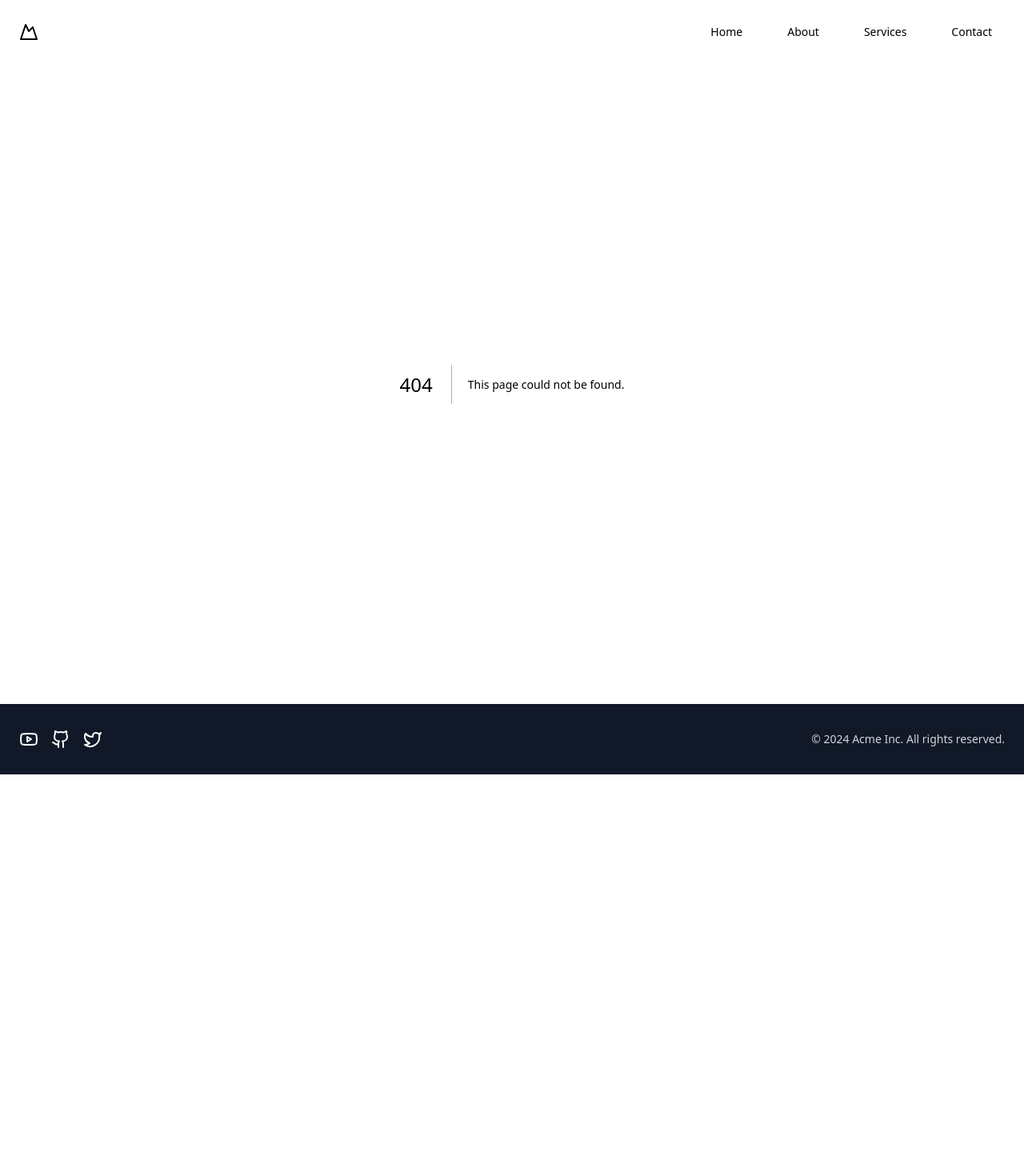
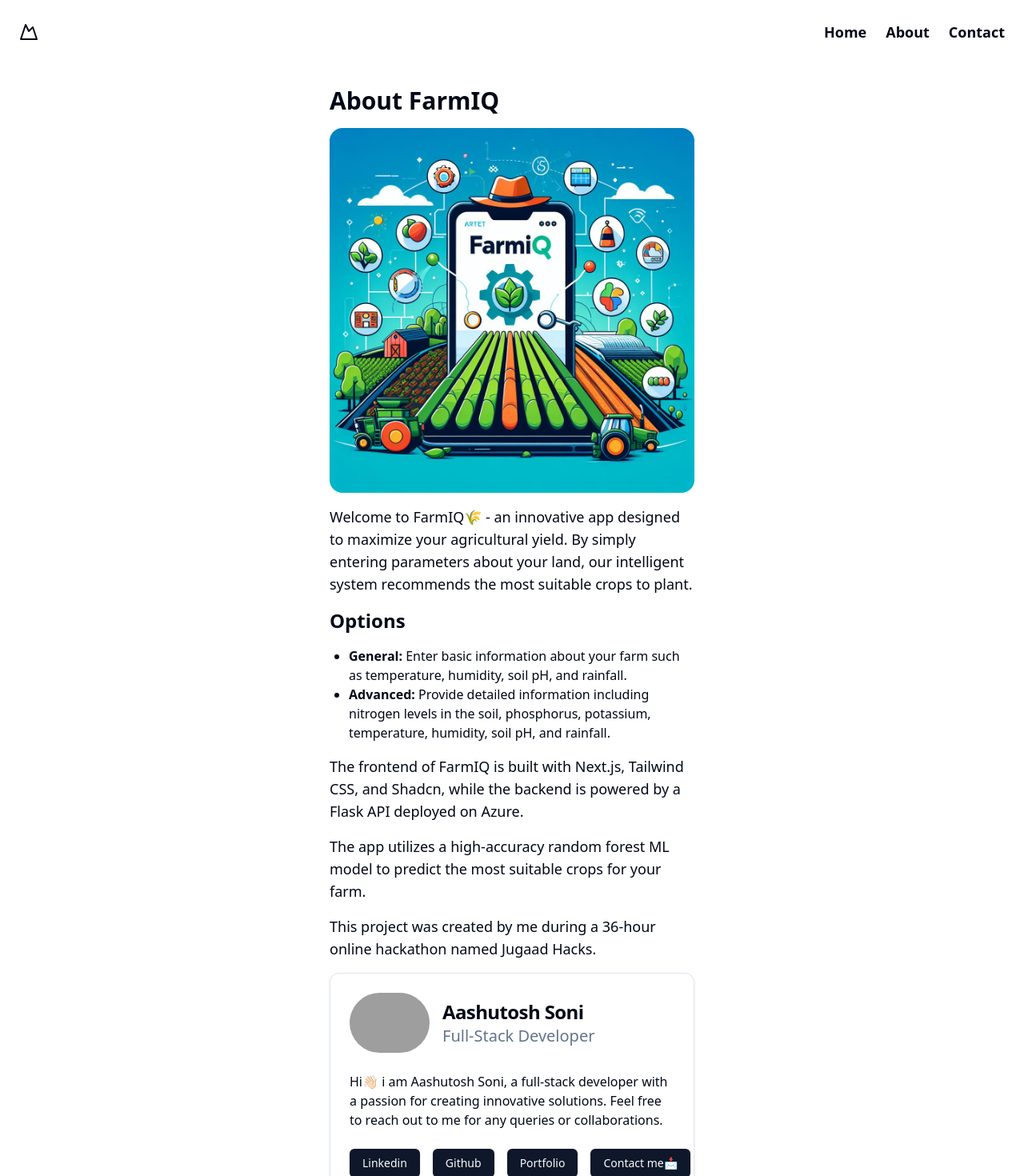
Before and after one commit to ashutosh7i/FarmIQ, a Next.js app: page /about in a window 1280 px wide. Before the commit this address had no page. Shown: the top 1470 px of the page at 80% size. Before the commit the page ends 968 px from the top, so only its background shows below. Built offline with nearby package versions, Linux system fonts and the light colour scheme; grey boxes are pictures that could not be loaded.

Commit message:
update: fixed layout and added about p

```diff
--- a/next.config.mjs
+++ b/next.config.mjs
@@ -1,4 +1,8 @@
 /** @type {import('next').NextConfig} */
-const nextConfig = {};
+const nextConfig = {
+  images: {
+    domains: ["github.com"],
+  },
+};
 
 export default nextConfig;
--- /dev/null
+++ b/src/app/about/page.tsx
@@ -0,0 +1,115 @@
+import React from "react";
+import Image from "next/image";
+import Link from "next/link";
+import hero from "../../../public/hero.jpeg";
+import {
+  Card,
+  CardContent,
+  CardDescription,
+  CardFooter,
+  CardHeader,
+  CardTitle,
+} from "@/components/ui/card";
+import { Button } from "@/components/ui/button";
+
+type Props = {};
+
+export default function about({}: Props) {
+  return (
+    <div className="p-7 w-full max-w-lg mx-auto relative">
+      <h1 className="text-3xl font-bold mb-4">About FarmIQ</h1>
+      <div className="w-full relative pt-[100%]">
+        <Image
+          src={hero}
+          alt="profile"
+          objectFit="cover"
+          fill
+          className="w-full h-full top-0 left-0 object-cover rounded-2xl"
+        />
+      </div>
+      <p className="text-lg mt-4 mb-4">
+        Welcome to FarmIQ🌾 - an innovative app designed to maximize your
+        agricultural yield. By simply entering parameters about your land, our
+        intelligent system recommends the most suitable crops to plant.
+      </p>
+      <h2 className="text-2xl font-bold mb-4">Options</h2>
+      <ul className="list-disc pl-6 mb-4">
+        <li>
+          <span className="font-bold">General:</span> Enter basic information
+          about your farm such as temperature, humidity, soil pH, and rainfall.
+        </li>
+        <li>
+          <span className="font-bold">Advanced:</span> Provide detailed
+          information including nitrogen levels in the soil, phosphorus,
+          potassium, temperature, humidity, soil pH, and rainfall.
+        </li>
+      </ul>
+      <p className="text-lg mb-4">
+        The frontend of FarmIQ is built with Next.js, Tailwind CSS, and Shadcn,
+        while the backend is powered by a Flask API deployed on Azure.
+      </p>
+      <p className="text-lg mb-4">
+        The app utilizes a high-accuracy random forest ML model to predict the
+        most suitable crops for your farm.
+      </p>
+
+      <p className="text-lg mb-4">
+        This project was created by me during a 36-hour online hackathon named
+        Jugaad Hacks.
+      </p>
+      <Card>
+        <CardHeader>
+          <div className="flex items-center space-x-4">
+            <Image
+              src="https://github.com/ashutosh7i.png"
+              alt="Aashutosh Soni"
+              width={100} // Increased from 50 to 100
+              height={100} // Increased from 50 to 100
+              className="rounded-full"
+            />
+            <div>
+              <CardTitle className="text-2xl">Aashutosh Soni</CardTitle>
+              <CardDescription className="text-xl">
+                Full-Stack Developer
+              </CardDescription>{" "}
+            </div>
+          </div>
+        </CardHeader>
+        <CardContent>
+          <p>
+            Hi👋🏻 i am Aashutosh Soni, a full-stack developer with a passion for
+            creating innovative solutions. Feel free to reach out to me for any
+            queries or collaborations.
+          </p>
+        </CardContent>
+        <CardFooter>
+          <div className="flex space-x-4">
+            <Button asChild>
+              <Link
+                href="https://www.linkedin.com/in/ashutosh7i/"
+                target="_blank"
+              >
+                Linkedin
+              </Link>
+            </Button>
+            <Button asChild>
+              <Link href="https://github.com/ashutosh7i" target="_blank">
+                Github
+              </Link>
+            </Button>
+            <Button asChild>
+              <Link href="https://ashutosh7i.dev" target="_blank">
+                Portfolio
+              </Link>
+            </Button>
+            <Button asChild>
+              <Link href="mailto:i@ashutosh7i.dev" target="_blank">
+                Contact me📩
+              </Link>
+            </Button>
+          </div>
+        </CardFooter>
+      </Card>
+    </div>
+  );
+}
--- a/src/app/ash/layout.tsx
+++ /dev/null
@@ -1,7 +0,0 @@
-export default function RootLayout({
-  children,
-}: Readonly<{
-  children: React.ReactNode;
-}>) {
-  return <>{children}</>;
-}
--- a/src/app/ash/page.tsx
+++ /dev/null
@@ -1,45 +0,0 @@
-import React from "react";
-
-export default function Ash() {
-  return (
-    <>
-      <h1>learning layouts</h1>
-      <h1>equal elements</h1>
-      <h2>two elements</h2>
-      <div className="grid gap-4 m-4 sm:grid-cols-2 sm:grid-cols-2">
-        <div className="bg-red-400 rounded min-h-[50px] shadow-xl">1</div>
-        <div className="bg-green-400 rounded min-h-[50px] shadow-xl">2</div>
-      </div>
-      <h2>three elements</h2>
-      <div className="grid gap-4 m-4 sm:grid-cols-3 ">
-        <div className="bg-red-400 rounded min-h-[50px] shadow-xl">1</div>
-        <div className="bg-green-400 rounded min-h-[50px] shadow-xl">2</div>
-        <div className="bg-yellow-400 rounded min-h-[50px] shadow-xl">2</div>
-      </div>
-
-      <br />
-      <h1>non elements</h1>
-      <h2>two elements</h2>
-      <div className="grid gap-4 m-4 sm:grid-cols-12">
-        <div className="bg-red-400 rounded min-h-[50px] shadow-xl sm:col-span-4 ">
-          1
-        </div>
-        <div className="bg-green-400 rounded min-h-[50px] shadow-xl sm:col-span-8">
-          2
-        </div>
-      </div>
-      <h2>three elements</h2>
-      <div className="grid gap-4 m-4 sm:grid-cols-12 ">
-        <div className="bg-red-400 rounded min-h-[50px] shadow-xl sm:col-span-3 hidden sm:block ">
-          1
-        </div>
-        <div className="bg-green-400 rounded min-h-[50px] shadow-xl sm:col-span-5">
-          2
-        </div>
-        <div className="bg-yellow-400 rounded min-h-[50px] shadow-xl sm:col-span-4 hidden sm:block ">
-          2
-        </div>
-      </div>
-    </>
-  );
-}
--- a/src/app/page.tsx
+++ b/src/app/page.tsx
@@ -8,7 +8,7 @@ const inter = Inter({ subsets: ["latin"] });
 export default function Page() {
   return (
     <>
-      <main className={`${inter.className} p-7`}>
+      <main className={`${inter.className} p-7 w-full max-w-lg mx-auto relative`}>
         <div className="w-full relative pt-[100%]">
           <Image
             src={hero}
--- a/src/components/footer.tsx
+++ b/src/components/footer.tsx
@@ -6,21 +6,24 @@ export default function Component() {
     <div className="dark bg-gray-900 text-white py-8">
       <div className="container mx-auto px-4 md:px-6 flex flex-col md:flex-row items-center justify-between">
         <div className="flex items-center space-x-4">
-          <Link className="text-white hover:text-gray-300" href="#">
-            <YoutubeIcon className="h-6 w-6" />
-            <span className="sr-only">YouTube</span>
-          </Link>
-          <Link className="text-white hover:text-gray-300" href="#">
+          <Link
+            className="text-white hover:text-gray-300"
+            href="https://github.com/ashutosh7i/farmiq"
+          >
             <GithubIcon className="h-6 w-6" />
             <span className="sr-only">GitHub</span>
           </Link>
-          <Link className="text-white hover:text-gray-300" href="#">
+          <Link
+            className="text-white hover:text-gray-300"
+            href="https://twitter.com/ashutosh7i"
+          >
             <TwitterIcon className="h-6 w-6" />
             <span className="sr-only">Twitter</span>
           </Link>
         </div>
         <p className="mt-4 md:mt-0 text-sm text-gray-300">
-          © 2024 Acme Inc. All rights reserved.
+          Made with 💖 by{" "}
+          <a href="https://linkedin.com/in/ashutosh7i">Ashutosh7i</a>👨🏻‍💻.
         </p>
       </div>
     </div>
@@ -65,23 +68,3 @@ function TwitterIcon(props: JSX.IntrinsicAttributes & SVGProps<SVGSVGElement>) {
     </svg>
   );
 }
-
-function YoutubeIcon(props: JSX.IntrinsicAttributes & SVGProps<SVGSVGElement>) {
-  return (
-    <svg
-      {...props}
-      xmlns="http://www.w3.org/2000/svg"
-      width="24"
-      height="24"
-      viewBox="0 0 24 24"
-      fill="none"
-      stroke="currentColor"
-      strokeWidth="2"
-      strokeLinecap="round"
-      strokeLinejoin="round"
-    >
-      <path d="M2.5 17a24.12 24.12 0 0 1 0-10 2 2 0 0 1 1.4-1.4 49.56 49.56 0 0 1 16.2 0A2 2 0 0 1 21.5 7a24.12 24.12 0 0 1 0 10 2 2 0 0 1-1.4 1.4 49.55 49.55 0 0 1-16.2 0A2 2 0 0 1 2.5 17" />
-      <path d="m10 15 5-3-5-3z" />
-    </svg>
-  );
-}
--- a/src/components/navbar.tsx
+++ b/src/components/navbar.tsx
@@ -25,25 +25,20 @@ export default function Component() {
           <div className="grid gap-2 py-6">
             <Link
               className="flex w-full items-center py-2 text-lg font-semibold"
-              href="#"
+              href="/"
             >
               Home
             </Link>
             <Link
               className="flex w-full items-center py-2 text-lg font-semibold"
-              href="#"
+              href="/about"
             >
               About
             </Link>
+
             <Link
               className="flex w-full items-center py-2 text-lg font-semibold"
-              href="#"
-            >
-              Services
-            </Link>
-            <Link
-              className="flex w-full items-center py-2 text-lg font-semibold"
-              href="#"
+              href="https://linkedin.com/in/ashutosh7i"
             >
               Contact
             </Link>
@@ -56,26 +51,21 @@ export default function Component() {
       </Link>
       <nav className="ml-auto hidden lg:flex gap-6">
         <Link
-          className="group inline-flex h-9 w-max items-center justify-center rounded-md bg-white px-4 py-2 text-sm font-medium transition-colors hover:bg-gray-100 hover:text-gray-900 focus:bg-gray-100 focus:text-gray-900 focus:outline-none disabled:pointer-events-none disabled:opacity-50 data-[active]:bg-gray-100/50 data-[state=open]:bg-gray-100/50 dark:bg-gray-950 dark:hover:bg-gray-800 dark:hover:text-gray-50 dark:focus:bg-gray-800 dark:focus:text-gray-50 dark:data-[active]:bg-gray-800/50 dark:data-[state=open]:bg-gray-800/50"
-          href="#"
+          className="flex w-full items-center py-2 text-lg font-semibold"
+          href="/"
         >
           Home
         </Link>
         <Link
-          className="group inline-flex h-9 w-max items-center justify-center rounded-md bg-white px-4 py-2 text-sm font-medium transition-colors hover:bg-gray-100 hover:text-gray-900 focus:bg-gray-100 focus:text-gray-900 focus:outline-none disabled:pointer-events-none disabled:opacity-50 data-[active]:bg-gray-100/50 data-[state=open]:bg-gray-100/50 dark:bg-gray-950 dark:hover:bg-gray-800 dark:hover:text-gray-50 dark:focus:bg-gray-800 dark:focus:text-gray-50 dark:data-[active]:bg-gray-800/50 dark:data-[state=open]:bg-gray-800/50"
-          href="#"
+          className="flex w-full items-center py-2 text-lg font-semibold"
+          href="/about"
         >
           About
         </Link>
+
         <Link
-          className="group inline-flex h-9 w-max items-center justify-center rounded-md bg-white px-4 py-2 text-sm font-medium transition-colors hover:bg-gray-100 hover:text-gray-900 focus:bg-gray-100 focus:text-gray-900 focus:outline-none disabled:pointer-events-none disabled:opacity-50 data-[active]:bg-gray-100/50 data-[state=open]:bg-gray-100/50 dark:bg-gray-950 dark:hover:bg-gray-800 dark:hover:text-gray-50 dark:focus:bg-gray-800 dark:focus:text-gray-50 dark:data-[active]:bg-gray-800/50 dark:data-[state=open]:bg-gray-800/50"
-          href="#"
-        >
-          Services
-        </Link>
-        <Link
-          className="group inline-flex h-9 w-max items-center justify-center rounded-md bg-white px-4 py-2 text-sm font-medium transition-colors hover:bg-gray-100 hover:text-gray-900 focus:bg-gray-100 focus:text-gray-900 focus:outline-none disabled:pointer-events-none disabled:opacity-50 data-[active]:bg-gray-100/50 data-[state=open]:bg-gray-100/50 dark:bg-gray-950 dark:hover:bg-gray-800 dark:hover:text-gray-50 dark:focus:bg-gray-800 dark:focus:text-gray-50 dark:data-[active]:bg-gray-800/50 dark:data-[state=open]:bg-gray-800/50"
-          href="#"
+          className="flex w-full items-center py-2 text-lg font-semibold"
+          href="https://linkedin.com/in/ashutosh7i"
         >
           Contact
         </Link>
@@ -105,7 +95,9 @@ function MenuIcon(props: JSX.IntrinsicAttributes & SVGProps<SVGSVGElement>) {
   );
 }
 
-function MountainIcon(props: JSX.IntrinsicAttributes & SVGProps<SVGSVGElement>) {
+function MountainIcon(
+  props: JSX.IntrinsicAttributes & SVGProps<SVGSVGElement>
+) {
   return (
     <svg
       {...props}
```
